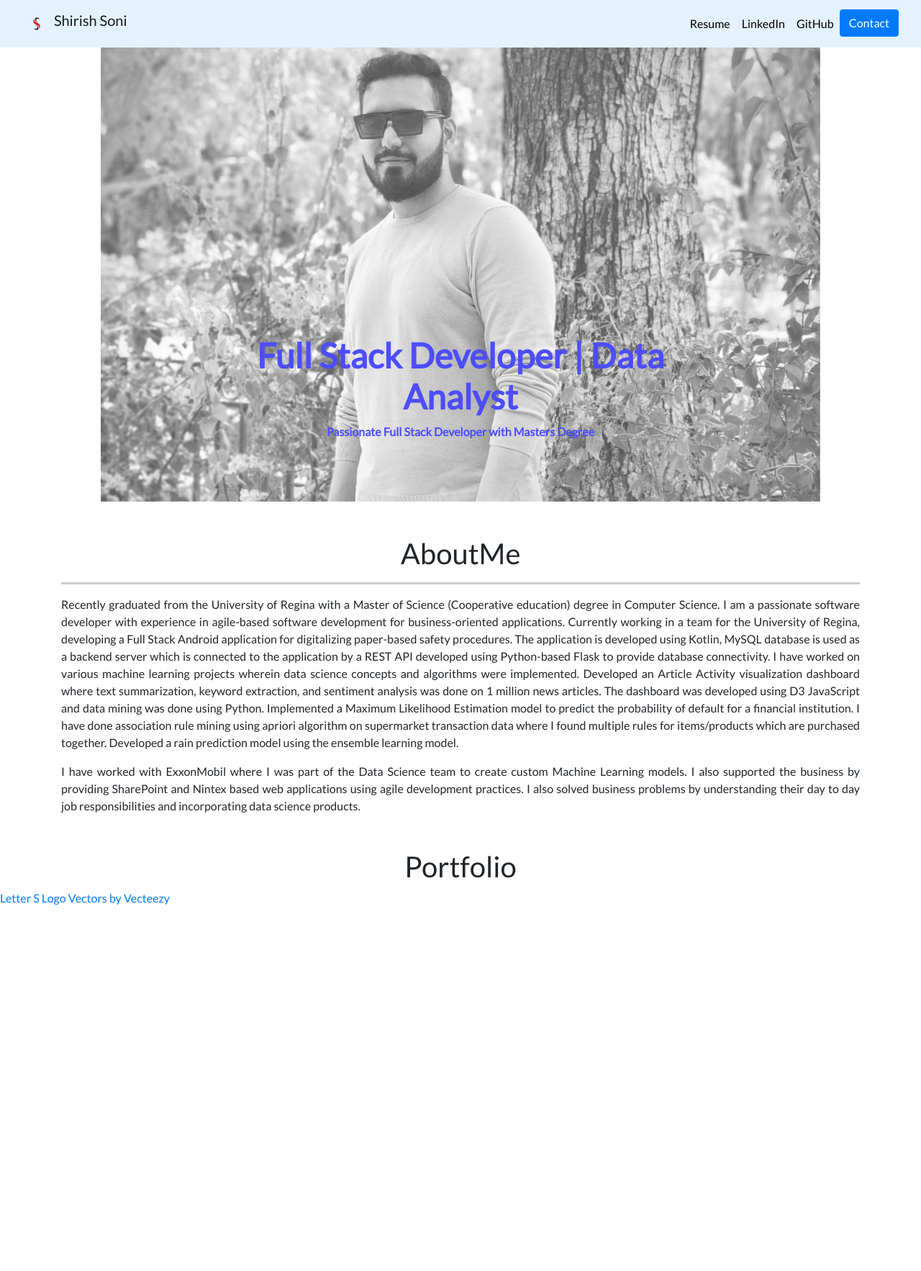
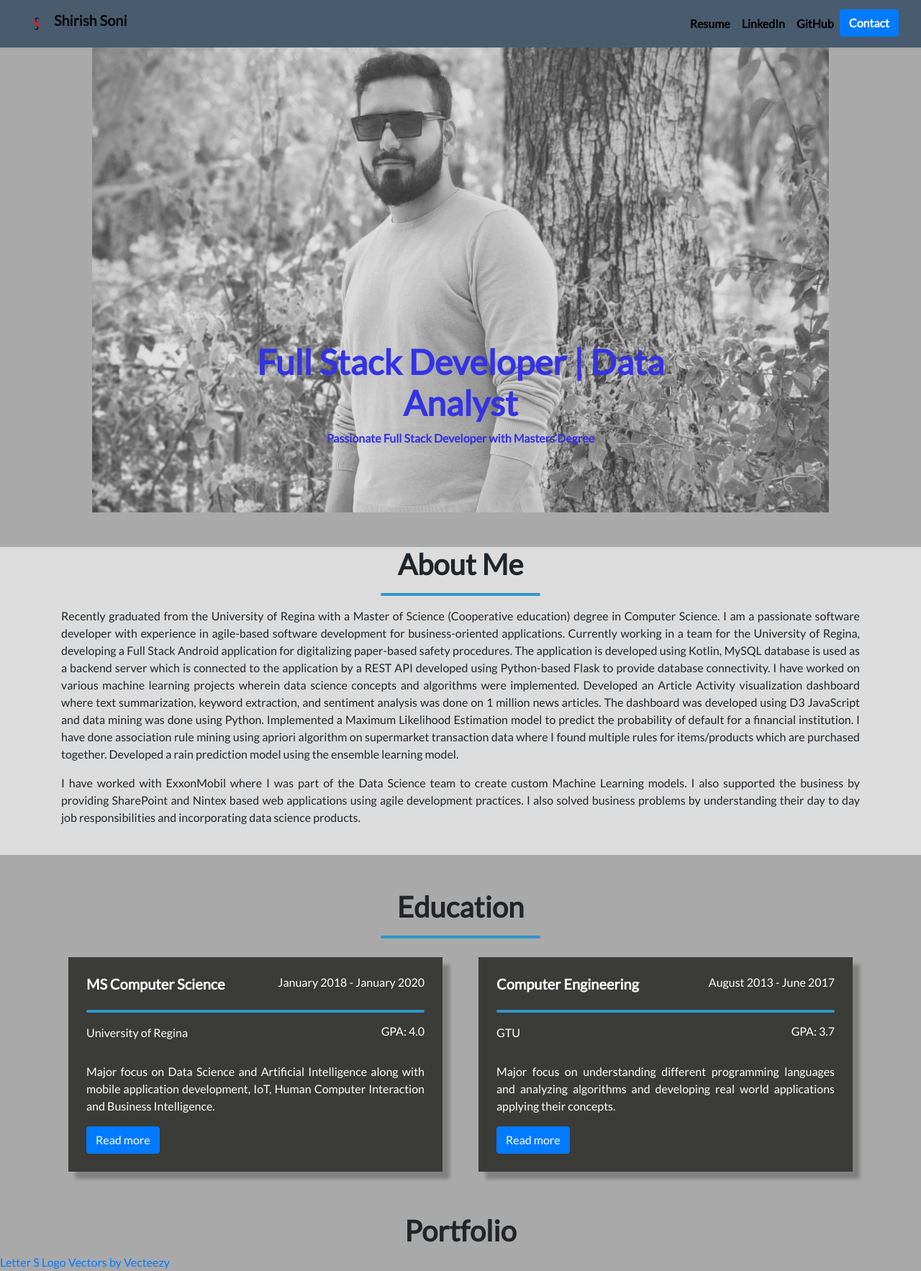
Before and after one commit to shirishsoni/portfolio, a Django app: page / in a window 1280 px wide. Shown: the whole page at 72% size. Before the commit the page ends 1257 px from the top, so only its background shows below. Run offline with Django 3.2, Linux system fonts and the light colour scheme; data that the repository does not hold is empty; some libraries are stand-ins or nearby versions.

Commit message:
Education information and design changes.

```diff
--- a/portfolio/static/portfolio/custom.css
+++ b/portfolio/static/portfolio/custom.css
@@ -8,10 +8,20 @@
 
 body {
   font-family: 'Lato', sans-serif;
+  background-color:	#A9A9A9;
+
 }
 
 .center {
   text-align: center;
+}
+
+.right {
+  text-align: right;
+}
+
+.left{
+  text-align: left;
 }
 
 .align {
@@ -19,12 +29,35 @@ body {
  text-justify: inter-word;
 }
 
+#more {display: none;}
+#more2 {display: none;}
 hr {
   height: 3px;
-  background-color: #ccc;
-  border: none;
+  background-color: #3399CC;
+  border-radius: 20px;
 }
 
+.education {
+    padding: 50px 40px;
+    background-color: #2E3237;
+    margin: 10px;
+    box-shadow: 0 2px 5px 0 rgba(0, 0, 0, .16), 0 2px 10px 0 rgba(0, 0, 0, .12);
+}
+
+.course {
+    padding: 0;
+    display: inline-block;
+    color: #fff;
+    text-align: justify;
+}
+
+.date {
+    float: right;
+    display: inline-block;
+    font-size: inherit;
+    color: #fff;
+    text-align: justify;
+}
 
 .h1font {
   font-size: 3rem;
@@ -107,4 +140,24 @@ hr {
     -webkit-animation-name: fadeInUp;
 }
 
-/* Carousel CSS */
+@media (max-width: 500px) {
+  .education {
+        padding: 30px 15px;
+        background-color: #2E3237;
+        margin: 0;
+        margin-bottom: 25px;
+        box-shadow: 0 1px 4px rgba(121, 121, 121, 1);
+    }
+    .course {
+        padding: 0;
+        display: inline-block;
+        color: #fff;
+        text-align: justify;
+        font-size: 15px;
+    }
+    .date {
+        float: right;
+        display: inline-block;
+        font-size: 10px;
+    }
+}
--- a/portfolio/templates/portfolio/base.html
+++ b/portfolio/templates/portfolio/base.html
@@ -20,11 +20,11 @@
 
 <body>
 
-  <nav id="topNav" class="navbar navbar-expand-md navbar-light" style="background-color: #e3f2fd;">
+  <nav id="topNav" class="navbar navbar-expand-md navbar-light" style="background-color: #495c6f ;">
     <div class="container-fluid">
       <a class="navbar-brand" href="{% url 'home' %}">
         <img src="{% static "portfolio/Logo.png" %}" width="40" height="40" class="d-inline-block align-top" alt="Shirish's Logo">
-        <span>Shirish Soni</span>
+        <span class="font-weight-bold">Shirish Soni</span>
       </a>
       <button class="navbar-toggler" type="button" data-toggle="collapse" data-target="#navbarNav" aria-controls="navbarNav" aria-expanded="false" aria-label="Toggle navigation">
         <span class="navbar-toggler-icon"></span>
@@ -32,22 +32,22 @@
       <div class="collapse navbar-collapse text-center" id="navbarNav">
         <ul class="navbar-nav ml-auto">
           <li class="nav-item">
-            <a class="nav-link" href="{% static "portfolio/resume.pdf" %}">Resume</a>
+            <a class="nav-link font-weight-bold" href="{% static "portfolio/resume.pdf" %}">Resume</a>
           </li>
           <li class="nav-item">
-            <a class="nav-link" href="https://www.linkedin.com/in/shirish-soni/" target="_blank">LinkedIn</a>
+            <a class="nav-link font-weight-bold" href="https://www.linkedin.com/in/shirish-soni/" target="_blank">LinkedIn</a>
           </li>
           <li class="nav-item">
-            <a class="nav-link" href="https://github.com/shirishsoni" target="_blank">GitHub</a>
+            <a class="nav-link font-weight-bold" href="https://github.com/shirishsoni" target="_blank">GitHub</a>
           </li>
           <li>
-            <a role="button" href="{% url 'sendemail:contact' %}" class="btn btn-primary">Contact</a>
+            <a role="button" href="{% url 'sendemail:contact' %}" class="btn btn-primary font-weight-bold">Contact</a>
           </li>
         </ul>
       </div>
     </div>
   </nav>
-  <div class="container-fluid">
+  <div>
     {% block content %}{% endblock %}
   </div>
 
--- a/portfolio/templates/portfolio/home.html
+++ b/portfolio/templates/portfolio/home.html
@@ -10,6 +10,40 @@
 {% load static %}
 
 {% block content %}
+<script>
+  function myFunction() {
+    var dots = document.getElementById("dots");
+    var moreText = document.getElementById("more");
+    var btnText = document.getElementById("myBtn");
+
+    if (dots.style.display === "none") {
+      dots.style.display = "inline";
+      btnText.innerHTML = "Read more";
+      moreText.style.display = "none";
+    } else {
+      dots.style.display = "none";
+      btnText.innerHTML = "Read less";
+      moreText.style.display = "inline";
+    }
+  }
+</script>
+<script>
+  function myFunction2() {
+    var dots = document.getElementById("dots2");
+    var moreText = document.getElementById("more2");
+    var btnText = document.getElementById("myBtn2");
+
+    if (dots.style.display === "none") {
+      dots.style.display = "inline";
+      btnText.innerHTML = "Read more";
+      moreText.style.display = "none";
+    } else {
+      dots.style.display = "none";
+      btnText.innerHTML = "Read less";
+      moreText.style.display = "inline";
+    }
+  }
+</script>
 <!-- Carousal content -->
 <section id='carousel'>
   <div id="carouselExampleSlidesOnly" class="carousel slide" data-ride="carousel">
@@ -24,19 +58,114 @@
     </div>
   </div>
 </section>
+<!-- About Me -->
+<section id="aboutme" style="background-color:#DCDCDC;">
+  <div class="container align">
+    <h1 class="mt-5 center font-weight-bold">About Me</h1>
+    <hr style="width:20%">
+    <p>Recently graduated from the University of Regina with a Master of Science (Cooperative education) degree in Computer Science. I am a passionate software developer with experience in agile-based software development for business-oriented
+      applications. Currently working in a team for the University of Regina, developing a Full Stack Android application for digitalizing paper-based safety procedures. The application is developed using Kotlin, MySQL database is used as a backend
+      server which is connected to the application by a REST API developed using Python-based Flask to provide database connectivity. I have worked on various machine learning projects wherein data science concepts and algorithms were implemented.
+      Developed an Article Activity visualization dashboard where text summarization, keyword extraction, and sentiment analysis was done on 1 million news articles. The dashboard was developed using D3 JavaScript and data mining was done using
+      Python. Implemented a Maximum Likelihood Estimation model to predict the probability of default for a financial institution. I have done association rule mining using apriori algorithm on supermarket transaction data where I found multiple
+      rules for items/products which are purchased together. Developed a rain prediction model using the ensemble learning model.</p>
+    <p>I have worked with ExxonMobil where I was part of the Data Science team to create custom Machine Learning models. I also supported the business by providing SharePoint and Nintex based web applications using agile development practices. I also
+      solved business problems by understanding their day to day job responsibilities and incorporating data science products.</p> <br>
+  </div>
+</section>
 
-<section id="aboutme">
-  <div class="container align">
-    <h1 class="mt-5 center">AboutMe</h1>
-    <hr>
-    <p>Recently graduated from the University of Regina with a Master of Science (Cooperative education) degree in Computer Science. I am a passionate software developer with experience in agile-based software development for business-oriented applications. Currently working in a team for the University of Regina, developing a Full Stack Android application for digitalizing paper-based safety procedures. The application is developed using Kotlin, MySQL database is used as a backend server which is connected to the application by a REST API developed using Python-based Flask to provide database connectivity. I have worked on various machine learning projects wherein data science concepts and algorithms were implemented. Developed an Article Activity visualization dashboard where text summarization, keyword extraction, and sentiment analysis was done on 1 million news articles. The dashboard was developed using D3 JavaScript and data mining was done using Python. Implemented a Maximum Likelihood Estimation model to predict the probability of default for a financial institution. I have done association rule mining using apriori algorithm on supermarket transaction data where I found multiple rules for items/products which are purchased together. Developed a rain prediction model using the ensemble learning model.</p>
-<p>I have worked with ExxonMobil where I was part of the Data Science team to create custom Machine Learning models. I also supported the business by providing SharePoint and Nintex based web applications using agile development practices. I also solved business problems by understanding their day to day job responsibilities and incorporating data science products.</p>
+<!-- Education New -->
+<section>
+  <div class="container">
+    <h1 class="mt-5 center font-weight-bold">Education</h1>
+    <hr style="width:20%">
+    <div class="row">
+      <div class="col-md-6">
+        <div class="education" style="background-color:#3b3b38; color:#fff;box-shadow: 10px 10px 5px grey; padding:25px;">
+          <div class="row">
+            <div class="col left font-weight-bold">
+              <h5 class="font-weight-bold couse">MS Computer Science</h5>
+            </div>
+            <div class="col right">
+              <h6 class="date">January 2018 - January 2020</h6>
+            </div>
+          </div>
+          <hr>
+          <div class="row">
+            <div class="col left">
+              <h6 class="course">University of Regina</h6>
+            </div>
+            <div class="col right">
+              <h6 class="date">GPA: 4.0</h6>
+            </div>
+          </div>
+          <br>
+          <p class="align">Major focus on Data Science and Artificial Intelligence along with mobile application development, IoT, Human Computer Interaction and Business Intelligence.<span id="dots"></span>
+          <div id="more">
+            <h4>Some of the Subject Studied</h4>
+            <ul>
+              <li>Artificial Intelligence</li>
+              <li>GIS and Geoprocessing</li>
+              <li>Information Visualization</li>
+              <li>Data Analysis from the Internet</li>
+              <li>Mobile Computing</li>
+              <li>Management Intelligent Information System</li>
+              <li>Information Theory</li>
+              <li>Internet of Things</li>
+            </ul>
+          </div>
+          </p>
+          <button class="btn btn-primary" onclick="myFunction()" id="myBtn">Read more</button>
+        </div>
+      </div>
+      <div class="col-md-6">
+        <div class="education" style="background-color:#3b3b38; color:#fff;box-shadow: 10px 10px 5px grey; padding:25px;">
+          <div class="row">
+            <div class="col left font-weight-bold">
+              <h5 class="font-weight-bold course">Computer Engineering</h5>
+            </div>
+            <div class="col right">
+              <h6 class="date">August 2013 - June 2017</h6>
+            </div>
+          </div>
+          <hr>
+          <div class="row">
+            <div class="col left">
+              <h6 class="course">GTU</h6>
+            </div>
+            <div class="col right">
+              <h6 class="date">GPA: 3.7</h6>
+            </div>
+          </div>
+          <br>
+          <p class="align">Major focus on understanding different programming languages and analyzing algorithms and developing real world applications applying their concepts.<span id="dots2"></span>
+          <div id="more2">
+            <h4>Some of the Subject Studied</h4>
+            <ul>
+              <li>OOP with JAVA</li>
+              <li>Data Structures</li>
+              <li>Analysis and Design Algorithm</li>
+              <li>Database Management System</li>
+              <li>Compiler Desing</li>
+              <li>.Net Technology</li>
+              <li>Python Development</li>
+              <li>Theory of Computation</li>
+            </ul>
+          </div>
+          </p>
+          <button class="btn btn-primary" onclick="myFunction2()" id="myBtn2">Read more</button>
+        </div>
+      </div>
+    </div>
   </div>
+</section>
 
+<!-- Technical Skills -->
 
-</section>
-<div class="container-fluid">
-  <h1 class="mt-5 center">Portfolio</h1>
+<!-- Portfolio -->
+
+<div class="container">
+  <h1 class="mt-5 center font-weight-bold">Portfolio</h1>
   <div class="row">
     {% for project in projects %}
     <div class="col-lg-4 col-md-6">
```
